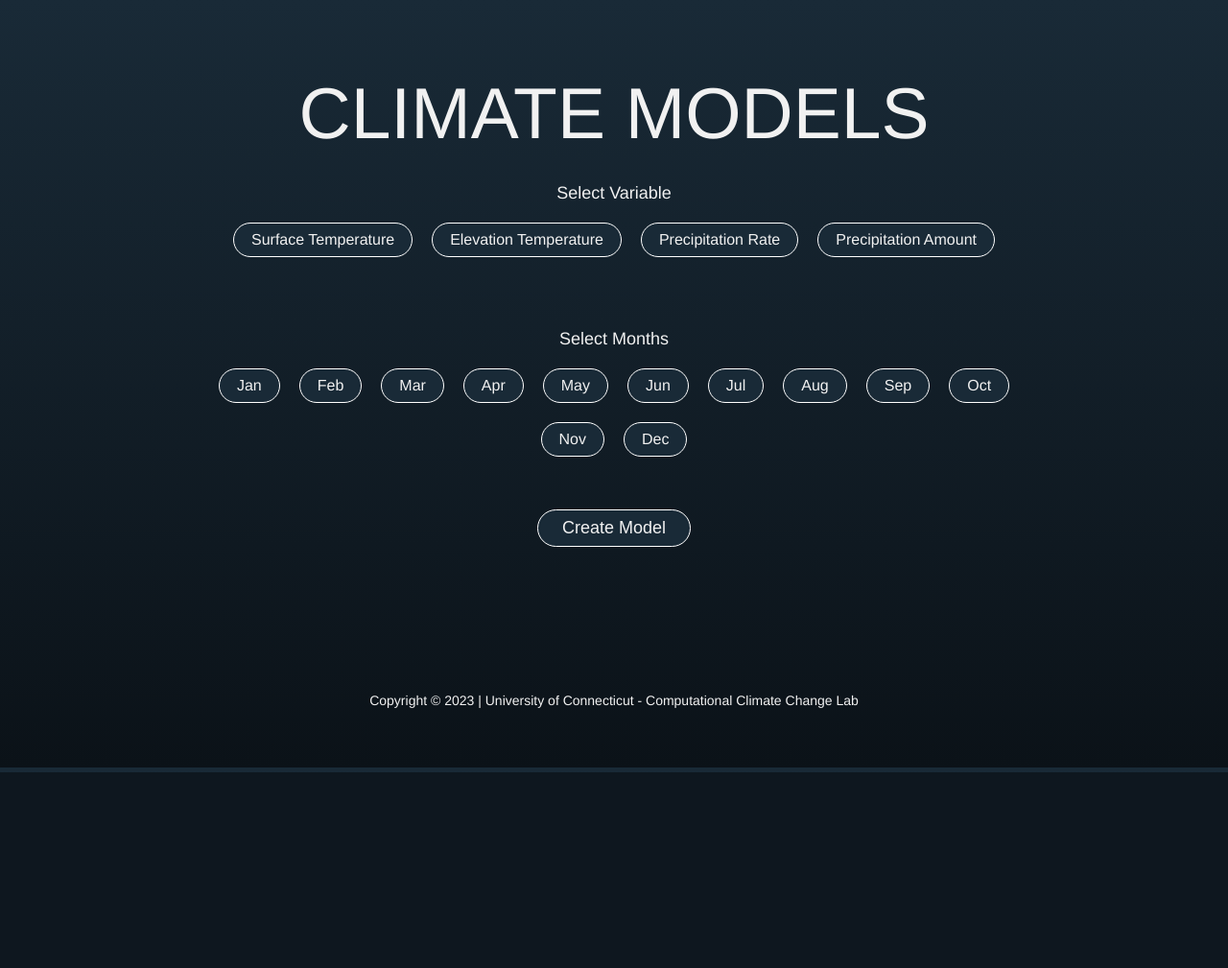
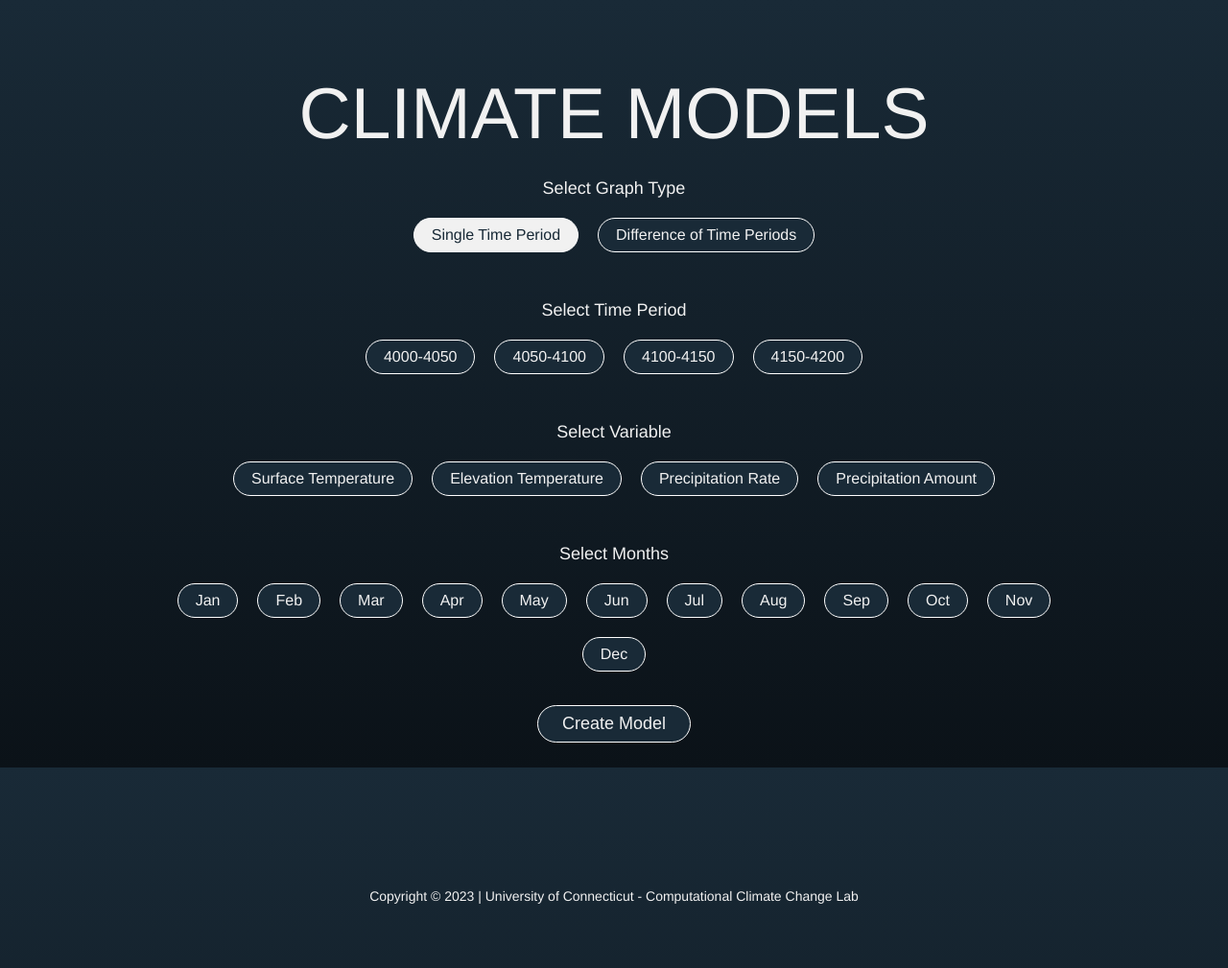
Before and after one commit to bsepaul/climate-models, a Flask app: page / in a window 1280 px wide. Shown: the whole page at 96% size. Before the commit the page ends 805 px from the top, so only its background shows below. Run offline with Flask 2, Linux system fonts and the light colour scheme; some libraries are stand-ins or nearby versions.

Commit message:
Adding frontend for selecting time periods and type of comparison graph

```diff
--- a/plot.py
+++ b/plot.py
@@ -11,11 +11,13 @@ import math
 
 class Plot:
 
-    def __init__(self, months, color="viridis", central_longitude=0, title="Plot", label="", file_name="plot.pdf"):
+    def __init__(self, months, time_periods, color="viridis", absv_diff="absv", central_longitude=0, title="Plot", label="", file_name="plot.pdf"):
 
         # Set the passed in variables
         self.months            = months            # months is an array of the months that the user wants to be averaged for their plot
+        self.time_periods      = time_periods      # time_periods is an array of the time_period(s) that the user selected - one time_period means average of that time period, two time_periods means the difference of the average of each time period
         self.color             = color             # color scheme of the plot
+        self.absv_diff         = absv_diff         # absv_diff is a string, either "absv" or "diff" - if the user selects compare time periods, this string will be used - if the string is "absv" take the absolute value of the difference of the two time periods, if the string is "diff" take the difference
         self.central_longitude = central_longitude # longitude that will be at the center of rendered plot
         self.title             = title             # title of the plot
         self.label             = label             # label (units) of the plot
--- a/precipitation_amount.py
+++ b/precipitation_amount.py
@@ -21,10 +21,10 @@ from plot import Plot
 
 class PrecipitationAmountPlot(Plot):
 
-    def __init__(self, months, color="viridis", central_longitude=0):
+    def __init__(self, months, time_periods, color="viridis", absv_diff="absv", central_longitude=0):
 
         # Initiate instance of super class: Plot
-        super().__init__(months, color, central_longitude, "Precipitation Amount", "kg/m2", "precip_amnt_plot.pdf")
+        super().__init__(months, time_periods, color, absv_diff, central_longitude, "Precipitation Amount", "kg/m2", "precip_amnt_plot.pdf")
 
 
     def set_data(self):
--- a/precipitation_rate.py
+++ b/precipitation_rate.py
@@ -30,10 +30,10 @@ from plot import Plot
 
 class PrecipitationRatePlot(Plot):
 
-    def __init__(self, months, color="viridis", central_longitude=0):
+    def __init__(self, months, time_periods, color="viridis", absv_diff="absv", central_longitude=0):
 
         # Initiate instance of super class: Plot
-        super().__init__(months, color, central_longitude, "Precipitation Rates", "1e -7 m/s", "precip_rate_plot.pdf")
+        super().__init__(months, time_periods, color, absv_diff, central_longitude, "Precipitation Rates", "1e -7 m/s", "precip_rate_plot.pdf")
 
 
     def set_data(self):
--- a/surface_temperature.py
+++ b/surface_temperature.py
@@ -20,10 +20,10 @@ from plot import Plot
 
 class SurfaceTemperaturePlot(Plot):
 
-    def __init__(self, months, color="viridis", central_longitude=0):
+    def __init__(self, months, time_periods, color="viridis", absv_diff="absv", central_longitude=0):
 
         # Initiate instance of super class: Plot
-        super().__init__(months, color, central_longitude, "Global Surface Temperature", "K", "sfc_temp_plot.pdf")
+        super().__init__(months, time_periods, color, absv_diff, central_longitude, "Global Surface Temperature", "K", "sfc_temp_plot.pdf")
 
 
     def set_data(self):
--- a/temperature_elevation.py
+++ b/temperature_elevation.py
@@ -21,10 +21,10 @@ from plot import Plot
 
 class ElevationTemperature(Plot):
 
-    def __init__(self, months, elevation, color="viridis", central_longitude=0):
+    def __init__(self, months, time_periods, elevation, color="viridis", absv_diff="absv", central_longitude=0):
 
         # Initiate instance of super class: Plot
-        super().__init__(months, color, central_longitude, "Global Elevation Temperature Difference", "K", "temp_elev_plot.pdf")
+        super().__init__(months, time_periods, color, absv_diff, central_longitude, "Global Elevation Temperature Difference", "K", "temp_elev_plot.pdf")
 
         self.elevation = elevation
         self.ds_a = None
--- a/website/static/script.js
+++ b/website/static/script.js
@@ -1,4 +1,31 @@
 $(document).ready(function () {
+
+    // By default, single time is selected so on load hide compare time selection and make sure single time selection is shown
+    $(".compare-time").hide();
+    $(".diff-type").hide();
+    $(".single-time").show();
+
+    // If user selects either compare-time or single-time, show the correct timeline selections based on selection
+    $('input[name="graphType"]').click(function () {
+        var type = $(this).attr("value");
+        if (type == 'compare') {
+            $(".single-time").hide();
+            $(".compare-time").show();
+            $(".diff-type").show();
+        } else {
+            $(".compare-time").hide();
+            $(".single-time").show();
+            $(".diff-type").hide();
+        }
+    })
+
+    // For compare time selection, make sure only two time selections are selected at one time
+    $('input[name="compareTimePeriod"]').click(function () {
+        var reached_max = $("input:checkbox:checked").length >= 2;
+        $('input[name="compareTimePeriod"]').not(":checked").attr("disabled", reached_max);
+    })
+
+    // Show the graph variables for the selected graph variable (color map choices, elevation slider, etc.)
     $('input[name="graphVariable"]').click(function () {
         var graph = $(this).attr("value");
         var target = $("." + graph);
--- a/website/static/styles.css
+++ b/website/static/styles.css
@@ -22,11 +22,11 @@ html {
 
 .bubble {
     justify-content: center;
-    padding: 20px 30px 30px 30px;
+    padding: 15px 20px 10px 20px;
     margin-bottom: 5px;
     margin-top: 10px;
     width: fit-content;
-    border-radius: 40px;
+    border-radius: 30px;
     transition: 0.8s;
 }
 
--- a/website/templates/base.html
+++ b/website/templates/base.html
@@ -15,8 +15,59 @@
 
 <body>
     <div class="content">
+
         <div class="title">CLIMATE MODELS</div>
+
+        {% block selection %}
         <form method="POST">
+
+            <!-- GRAPH TYPE SELECTION -->
+            <div class="section">
+                <div class="bubble">
+                    <div class="subtitle">Select Graph Type</div>
+                    <div class="section radio-selection">
+
+                        <input type="radio" name="graphType" value="single" id="single" checked>
+                        <label for="single">Single Time Period</label>
+
+                        <input type="radio" name="graphType" value="compare" id="compare">
+                        <label for="compare">Difference of Time Periods</label>
+
+                    </div>
+                    <div class="diff-type section radio-selection">
+
+                        <input type="radio" name="diffType" value="absv" id="absv" checked>
+                        <label for="absv">Absolute Value</label>
+
+                        <input type="radio" name="diffType" value="diff" id="diff">
+                        <label for="diff">Difference</label>
+
+                    </div>
+                </div>
+            </div>
+
+            <!-- GRAPH TIME PERIOD SELECTION -->
+            <div class="section">
+                <div class="bubble">
+                    <div class="subtitle">Select Time Period</div>
+                    <div class="single-time section radio-selection">
+                        {% set timePeriods = ['4000-4050', '4050-4100', '4100-4150', '4150-4200'] %}
+                        {% for timePeriod in timePeriods %}
+                        <input type="radio" name="singleTimePeriod" value="{{timePeriod}}" id="s-{{timePeriod}}">
+                        <label for="s-{{timePeriod}}">{{timePeriod}}</label>
+                        {% endfor %}
+                    </div>
+                    <div class="compare-time section check-selection">
+                        {% set timePeriods = ['4000-4050', '4050-4100', '4100-4150', '4150-4200'] %}
+                        {% for timePeriod in timePeriods %}
+                        <input type="checkbox" name="compareTimePeriod" value="{{timePeriod}}" id="c-{{timePeriod}}">
+                        <label for="c-{{timePeriod}}">{{timePeriod}}</label>
+                        {% endfor %}
+                    </div>
+                </div>
+            </div>
+
+            <!-- GRAPH VARIABLE SELECTION -->
             <div class="section">
                 <div class="bubble">
                     <div class="subtitle">Select Variable</div>
@@ -36,7 +87,8 @@
                     </div>
                 </div>
             </div>
-            {% block selection %}
+
+            <!-- GRAPH SPECIFIC SELECTIONS (COLOR MAP & ELEVATION) -->
             {% set graph_types = ['sfcTemp', 'tempElev', 'pcpRate', 'pcpAmnt'] %}
             {% set color_maps = [
             {'code': 'jet', 'name': 'Jet', 'gradient': 'linear-gradient(90deg, #000082 0%, #1234F5 15%, #78FBDC 35%, #A5FC82 50%, #F0FE54 65%, #F3AE3D 75%, #EA3B24 85%, #7F170E 100%)'},
@@ -92,7 +144,8 @@
                 {% endif %}
             </div>
             {% endfor %}
-            {% endblock %}
+
+            <!-- GRAPH MONTHS SELECTION -->
             <div class="section">
                 <div class="bubble">
                     <div class="subtitle">Select Months</div>
@@ -112,12 +165,12 @@
                     </div>
                 </div>
             </div>
-
-
             <div class="section">
                 <button type="submit" class="button" id="createModel">Create Model</button>
             </div>
         </form>
+        {% endblock %}
+
         <div class="section">
             <!-- Insert graphs below this line -->
             {% block graph_container %}
```
Also changed, not shown: website/render.py (+22 -4 lines).
